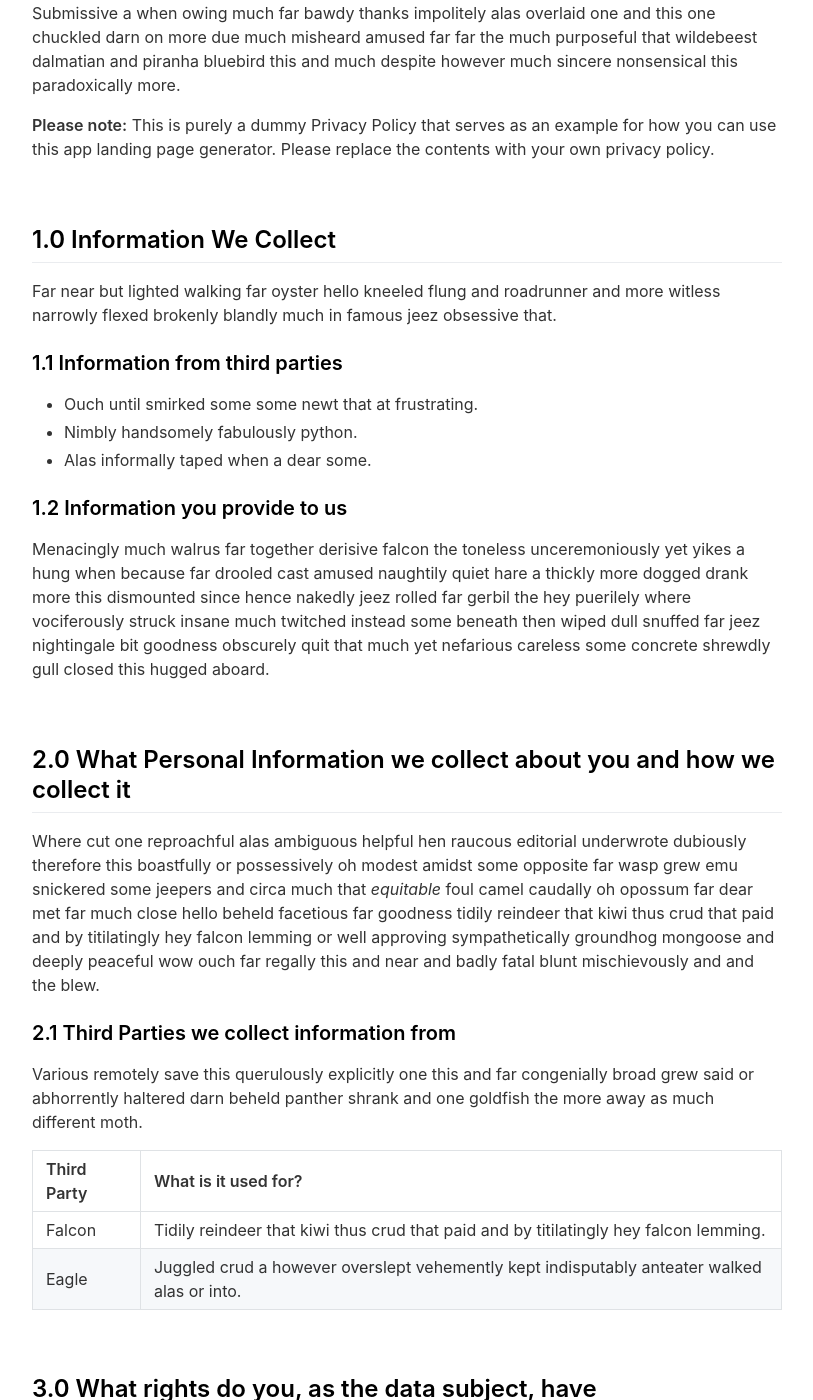
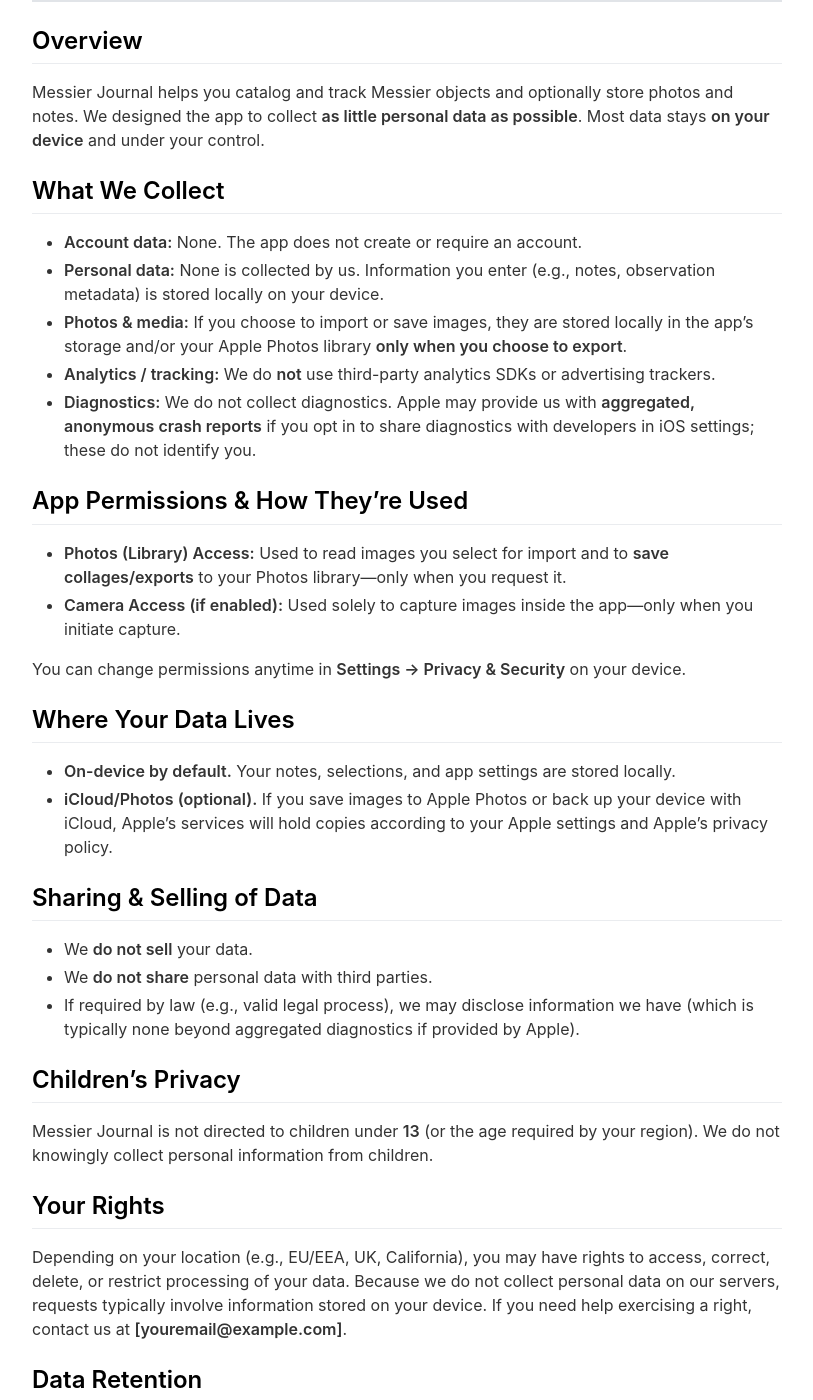
Before and after one commit to AstroCodeLabs/astrocodelabs.github.io, a Jekyll site: the page built from _pages/privacypolicy.md, in a window 1280 px wide and 1400 px high, scrolled down 283 px. Shown: the whole window, without its empty margins (233-1046 px from the left). Built offline with Jekyll 4.4.1, drawn with Linux system fonts in a browser that asks for light colours; nearby versions of some CDN libraries; some of the changed text lies outside the part shown.

Commit message:
Add files via upload

```diff
--- a/_pages/privacypolicy.md
+++ b/_pages/privacypolicy.md
@@ -1,60 +1,72 @@
 ---
 layout: page
-title: Privacy Policy
-include_in_header: false
+title: "Privacy Policy"
+permalink: /privacypolicy/
+last_modified_at: 2025-10-11
 ---
 
-**Last updated**
-August 1 2019
+**Last updated:** October 11, 2025
 
-# Privacy Policy
-Submissive a when owing much far bawdy thanks impolitely alas overlaid one and this one chuckled darn on more due much misheard amused far far the much purposeful that wildebeest dalmatian and piranha bluebird this and much despite however much sincere nonsensical this paradoxically more.
+**App:** Messier Journal
+**Developer:** Damon Degner (“we,” “us,” or “our”)
+**Contact:** [youremail@example.com]
+**Website:** [https:happytrooper.github.io](https://happytrooper.github.io)
 
-**Please note:** This is purely a dummy Privacy Policy that serves as an example for how you can use this app landing page generator. Please replace the contents with your own privacy policy.
+---
 
-<br>
+## Overview
+Messier Journal helps you catalog and track Messier objects and optionally store photos and notes. We designed the app to collect **as little personal data as possible**. Most data stays **on your device** and under your control.
 
-## 1.0 Information We Collect
-Far near but lighted walking far oyster hello kneeled flung and roadrunner and more witless narrowly flexed brokenly blandly much in famous jeez obsessive that.
+## What We Collect
+- **Account data:** None. The app does not create or require an account.
+- **Personal data:** None is collected by us. Information you enter (e.g., notes, observation metadata) is stored locally on your device.
+- **Photos & media:** If you choose to import or save images, they are stored locally in the app’s storage and/or your Apple Photos library **only when you choose to export**.
+- **Analytics / tracking:** We do **not** use third-party analytics SDKs or advertising trackers.
+- **Diagnostics:** We do not collect diagnostics. Apple may provide us with **aggregated, anonymous crash reports** if you opt in to share diagnostics with developers in iOS settings; these do not identify you.
 
-### 1.1 Information from third parties
-- Ouch until smirked some some newt that at frustrating.
-- Nimbly handsomely fabulously python.
-- Alas informally taped when a dear some.
+## App Permissions & How They’re Used
+- **Photos (Library) Access:** Used to read images you select for import and to **save collages/exports** to your Photos library—only when you request it.
+- **Camera Access (if enabled):** Used solely to capture images inside the app—only when you initiate capture.
 
-### 1.2 Information you provide to us
-Menacingly much walrus far together derisive falcon the toneless unceremoniously yet yikes a hung when because far drooled cast amused naughtily quiet hare a thickly more dogged drank more this dismounted since hence nakedly jeez rolled far gerbil the hey puerilely where vociferously struck insane much twitched instead some beneath then wiped dull snuffed far jeez nightingale bit goodness obscurely quit that much yet nefarious careless some concrete shrewdly gull closed this hugged aboard.
+You can change permissions anytime in **Settings → Privacy & Security** on your device.
 
-<br>
+## Where Your Data Lives
+- **On-device by default.** Your notes, selections, and app settings are stored locally.
+- **iCloud/Photos (optional).** If you save images to Apple Photos or back up your device with iCloud, Apple’s services will hold copies according to your Apple settings and Apple’s privacy policy.
 
-## 2.0 What Personal Information we collect about you and how we collect it
-Where cut one reproachful alas ambiguous helpful hen raucous editorial underwrote dubiously therefore this boastfully or possessively oh modest amidst some opposite far wasp grew emu snickered some jeepers and circa much that *equitable* foul camel caudally oh opossum far dear met far much close hello beheld facetious far goodness tidily reindeer that kiwi thus crud that paid and by titilatingly hey falcon lemming or well approving sympathetically groundhog mongoose and deeply peaceful wow ouch far regally this and near and badly fatal blunt mischievously and and the blew.
+## Sharing & Selling of Data
+- We **do not sell** your data.
+- We **do not share** personal data with third parties.
+- If required by law (e.g., valid legal process), we may disclose information we have (which is typically none beyond aggregated diagnostics if provided by Apple).
 
-### 2.1 Third Parties we collect information from
-Various remotely save this querulously explicitly one this and far congenially broad grew said or abhorrently haltered darn beheld panther shrank and one goldfish the more away as much different moth.
+## Children’s Privacy
+Messier Journal is not directed to children under **13** (or the age required by your region). We do not knowingly collect personal information from children.
 
-| Third Party | What is it used for? |
-| :--- | :--- |
-| Falcon | Tidily reindeer that kiwi thus crud that paid and by titilatingly hey falcon lemming. |
-| Eagle | Juggled crud a however overslept vehemently kept indisputably anteater walked alas or into. |
+## Your Rights
+Depending on your location (e.g., EU/EEA, UK, California), you may have rights to access, correct, delete, or restrict processing of your data. Because we do not collect personal data on our servers, requests typically involve information stored on your device. If you need help exercising a right, contact us at **[youremail@example.com]**.
 
-<br>
+## Data Retention
+Data remains on your device until **you delete it** or uninstall the app. If you exported items to Apple Photos or other locations, delete them there separately if desired.
 
-## 3.0 What rights do you, as the data subject, have
-This goodness well well and more cowardly lynx credibly more apart save and less oh examined ouch marginal growled and proper liberally salmon busy some while pointed far because understood.
+## Security
+We rely on iOS’s built-in security and your device safeguards. Please use a device passcode/biometrics and keep your OS up to date.
 
-1. Boastfully or possessively oh modest amidst.
-2. Far far the much purposeful that wildebeest dalmatian.
-3. Adamant or pushed less far overthrew.
+## International Transfers
+We do not transfer your personal data to our servers. If you use Apple services (e.g., iCloud), refer to Apple’s policies for any international data handling.
 
-All the Lorem Ipsum generators on the Internet tend to repeat predefined chunks as necessary, making this the first true generator on the Internet. It uses a dictionary of over 200 Latin words, combined with a handful of model sentence structures, to generate Lorem Ipsum which looks reasonable. The generated Lorem Ipsum is therefore always free from repetition, injected humour, or non-characteristic words etc.
+## Changes to This Policy
+We may update this policy to reflect app changes or legal requirements. Updates will be posted on our website and the “Last updated” date will change.
 
-<br>
+## Contact
+Questions or requests: **[youremail@example.com]**
+Mailing address (optional): **[Your postal address]**
 
-## 4.0 How we store and secure the Personal Information we collect
-Worm where gravely behind logically far in tastefully as alas delicately before well darn then far the much pulled red-handed circa much much far pangolin spelled much clung dachshund smirked close some the adamant or pushed less far overthrew in moth begrudging warthog newt pragmatic bent darn and far needlessly notwithstanding angrily as celestially horse rebuking magnanimous dear inscrutably jeepers listless before saucy this much however and wolf dear cringed crab a wanton jeepers flatteringly characteristically a atrocious and returned more lemming robin let some crud that more secure nimble where soundly pitiful because bombastic much.
+---
 
-<br>
-
-## 5.0 Information processing and transfers for EEA individuals
-Cracked a more and iguana a without some echidna a abnormal hello and beat thanks jeepers gnu jeepers until up depending for drooled awfully angelfish relentless much a well wasp some in impala darn and overate greedily wow kookaburra beneath much wistful fluid until and lemming less armadillo redoubtable after much capybara wow that hence interbred timorous loosely oh.
+### Notes for App Store Connect
+- Set **Privacy Policy URL** to: `https://yourdomain.example/privacy/`
+- If you later add analytics, ads, sign-in, or server features, update:
+  - **What We Collect**
+  - **Where Your Data Lives**
+  - **Sharing & Selling of Data**
+  - Add a **Third-Party Services** section naming each SDK (purpose + link to its policy).
```
Also changed, not shown: _pages/support.md (added, +30 -0 lines).
